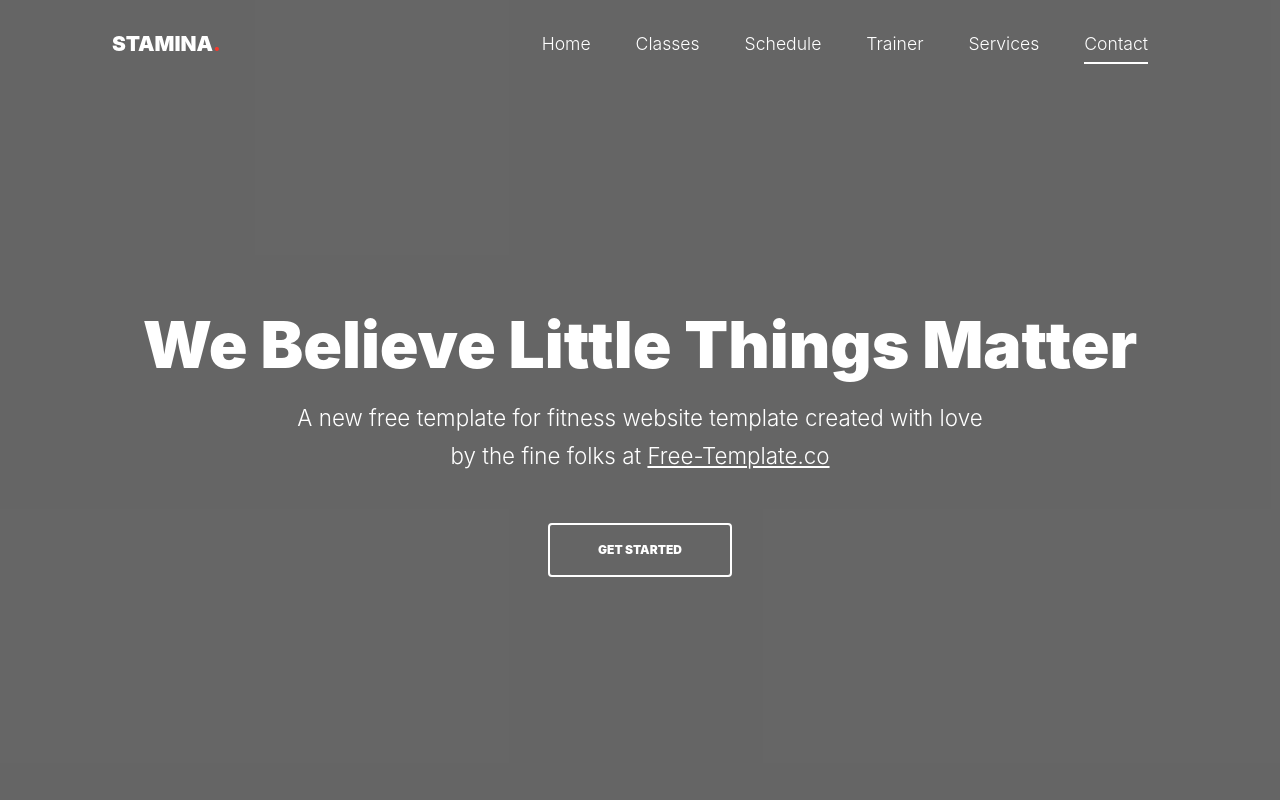
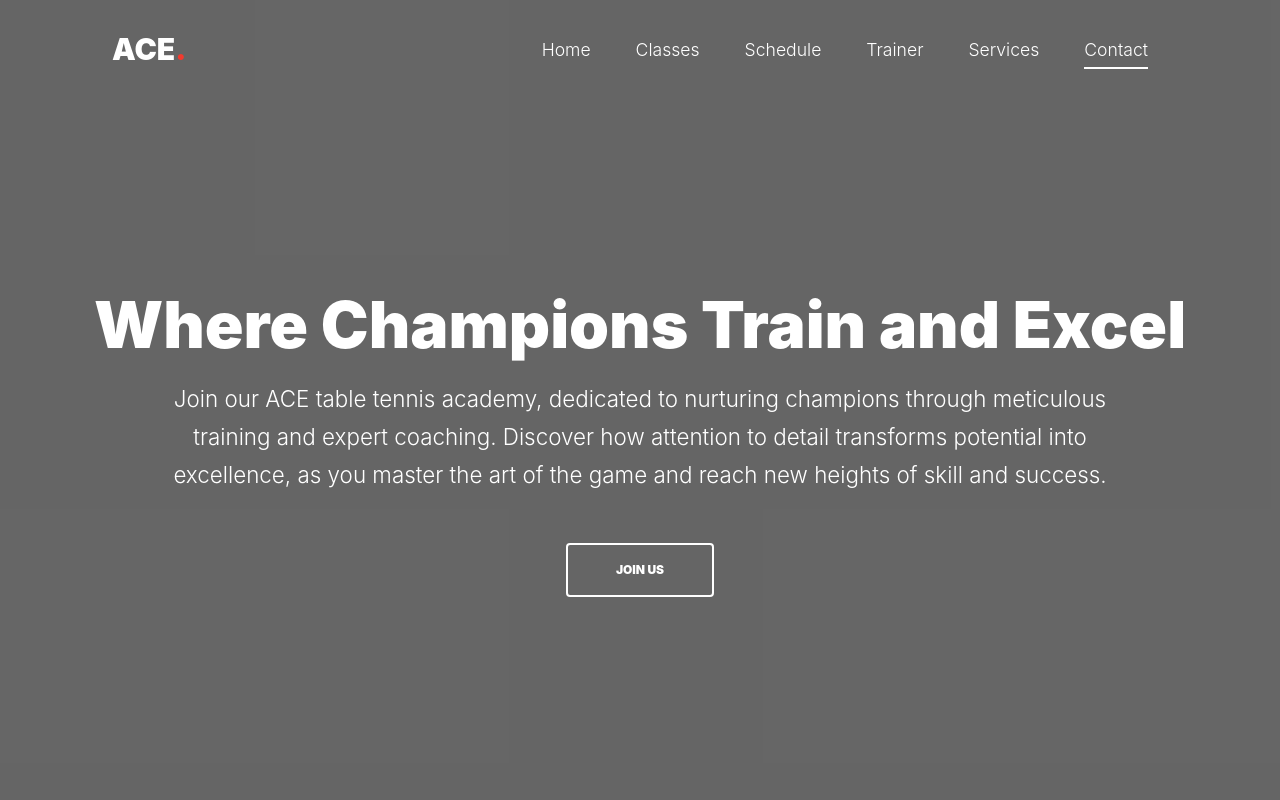
Before and after one commit to psrtech/acetabletennisacademy, a plain HTML site: page index.html in a window 1280 px wide. Shown: the top 800 px of the page. Drawn offline with Linux system fonts and the light colour scheme; files whose address does not match are found by name; a web font is replaced by a local one.

Commit message:
made some changes

```diff
--- a/index.html
+++ b/index.html
@@ -18,7 +18,7 @@ RSS Feed: https://feeds.feedburner.com/Free-templateco
 <html lang="en">
 
 <head>
-  <title>Stamina &mdash; Free Website Template by Free-Template.co</title>
+  <title>Ace Table Tennis Academy</title>
   <meta charset="utf-8">
   <meta name="viewport" content="width=device-width, initial-scale=1, shrink-to-fit=no">
 
@@ -26,7 +26,7 @@ RSS Feed: https://feeds.feedburner.com/Free-templateco
   <meta name="keywords" content="" />
   <meta name="author" content="Free-Template.co" />
 
-  <link rel="shortcut icon" href="ftco-32x32.png">
+  <link rel="shortcut icon" href="./images/ball.jpg">
 
   <link href="https://fonts.googleapis.com/css?family=Muli:300,400,700,900" rel="stylesheet">
   <link rel="stylesheet" href="fonts/icomoon/style.css">
@@ -70,7 +70,7 @@ RSS Feed: https://feeds.feedburner.com/Free-templateco
 
       <div class="container-fluid">
         <div class="d-flex align-items-center">
-          <div class="site-logo"><a href="index.html">Stamina<span>.</span> </a></div>
+          <div class="site-logo"><a href="index.html" style="font-size: 30px;">ACE<span>.</span> </a></div>
           <div class="ml-auto">
             <nav class="site-navigation position-relative text-right" role="navigation">
               <ul class="site-menu main-menu js-clone-nav mr-auto d-none d-lg-block">
@@ -99,10 +99,10 @@ RSS Feed: https://feeds.feedburner.com/Free-templateco
 
         <div class="row align-items-center">
           <div class="col-lg-12 mx-auto text-center" data-aos="fade-up">
-            <h1 class="mb-3">We Believe Little Things Matter</h1>
-            <p class="lead mx-auto desc mb-5">A new free template for fitness website template created with love by the fine folks at <a href="https://free-template.co" target="_blank">Free-Template.co</a></p>
+            <h1 class="mb-3">Where Champions Train and Excel</h1>
+            <p class="lead mx-auto desc mb-5" style="max-width: 1000px;">Join our ACE table tennis academy, dedicated to nurturing champions through meticulous training and expert coaching. Discover how attention to detail transforms potential into excellence, as you master the art of the game and reach new heights of skill and success. </p>
             <p class="text-center">
-              <a href="#" class="btn btn-outline-white py-3 px-5">Get Started</a>
+              <a href="#" class="btn btn-outline-white py-3 px-5">Join Us</a>
             </p>
           </div>
         </div>
```
Also changed, not shown: images/ball.jpg (added), images/inside-removebg-preview.png (added), 2 other files.
